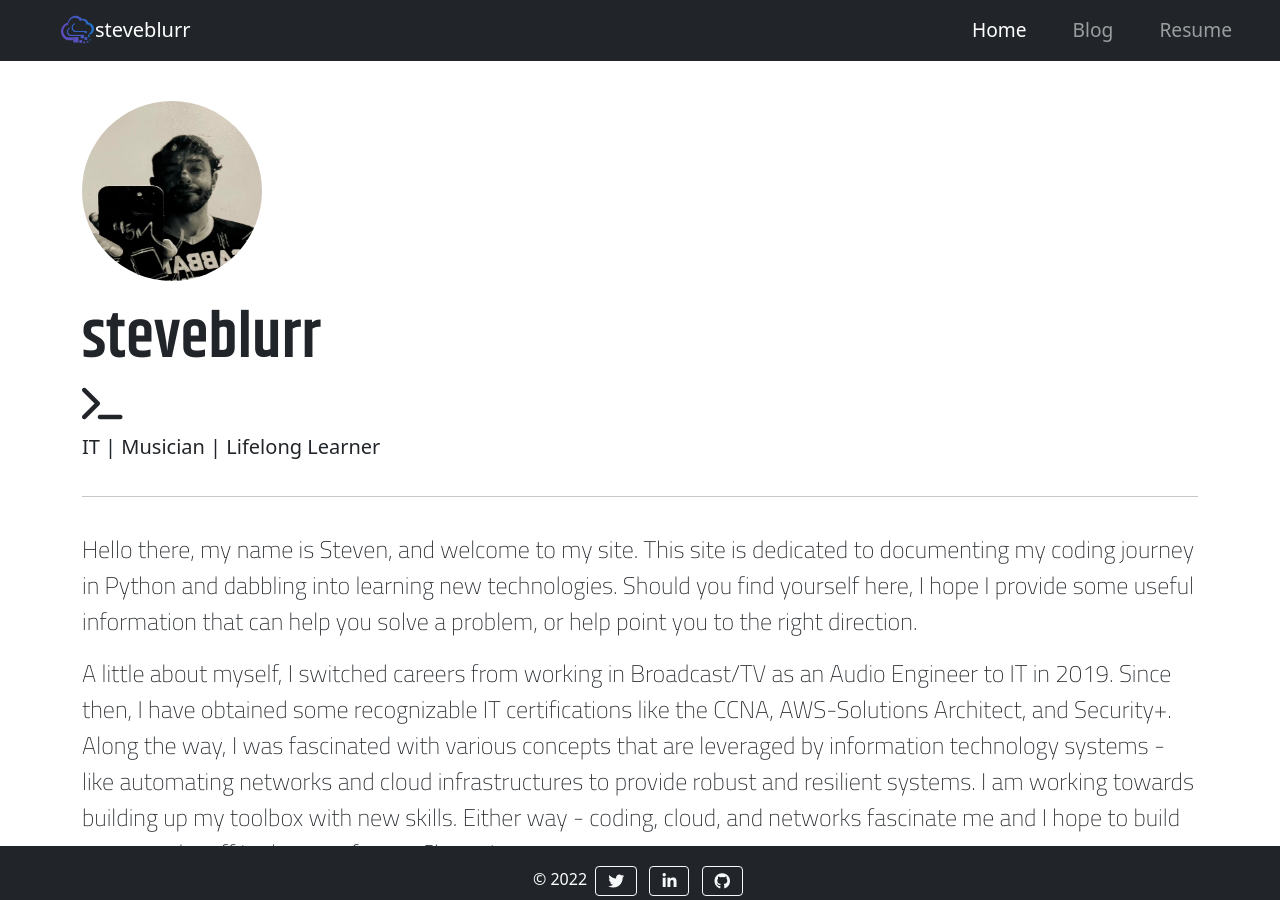
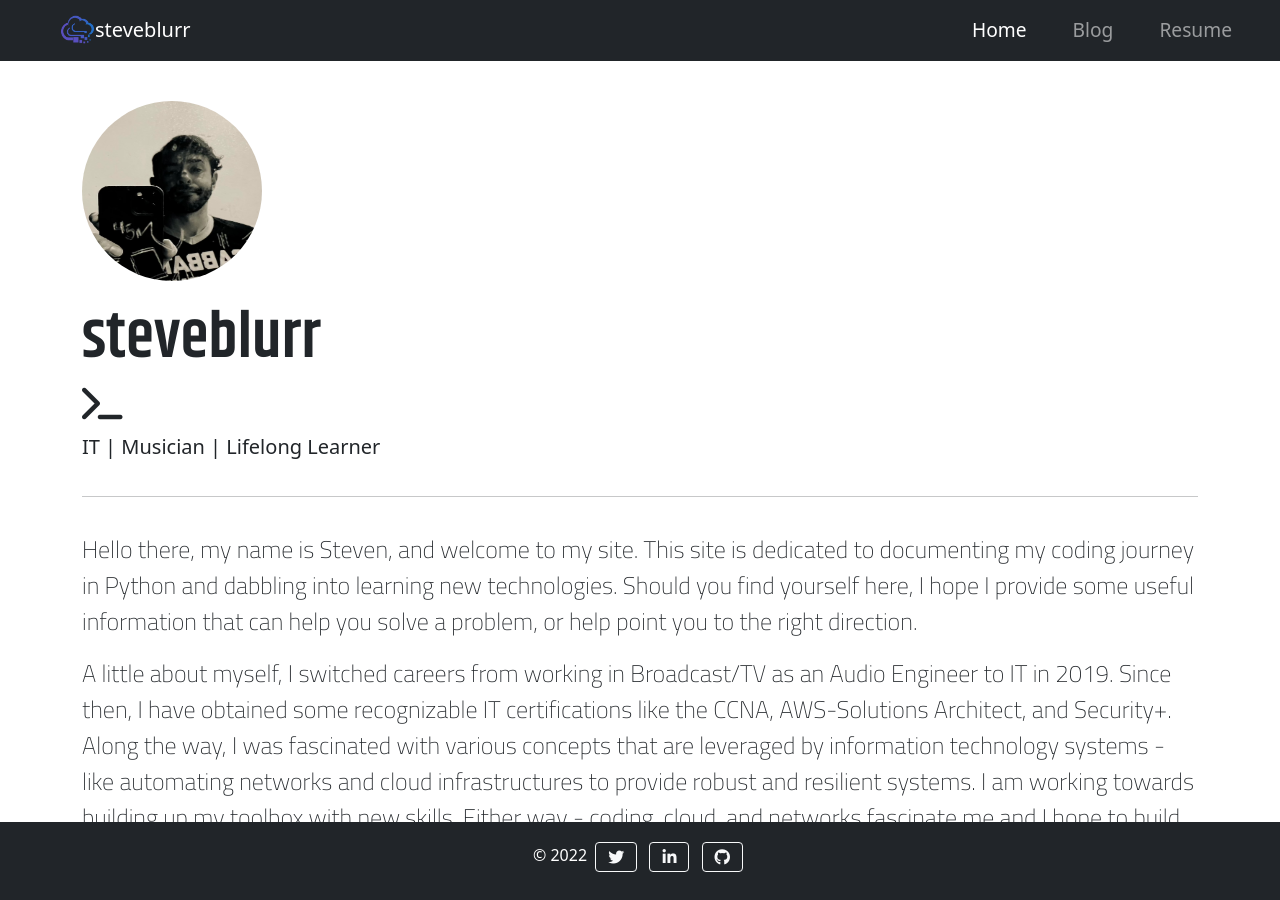
Before and after one commit to steveblurr/spazztictreeprotocol.com, a Jekyll site: the page built from index.markdown, in a window 1280 px wide. Built offline with Jekyll 4.4.1, drawn with Linux system fonts in a browser that asks for light colours; nearby versions of some CDN libraries; some web fonts are replaced.

Commit message:
Update footer.html

```diff
--- a/_includes/footer.html
+++ b/_includes/footer.html
@@ -1,8 +1,8 @@
 <footer class="bg-dark text-center text-white">
     <!-- Grid container -->
-    <div class="container-fluid p-3 pb-0">
+    <div class="p-3 pb-0">
         <!-- Section: Social media -->
-        <section class="foot-section">
+        <section class="foot-section mb-4">
             © 2022
             <!-- Twitter -->
             <a class="btn btn-outline-light btn-floating m-1" href="https://twitter.com/steveblurr" role="button"><i class="fab fa-twitter"></i></a>
```
